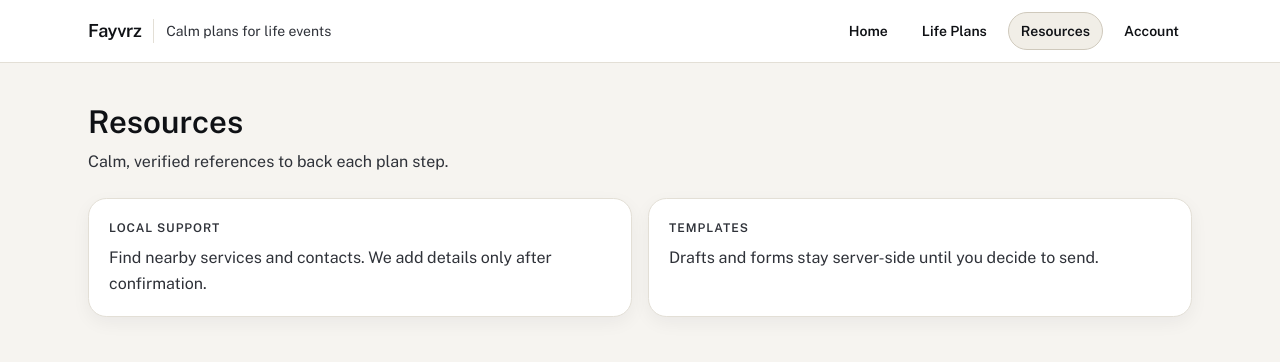
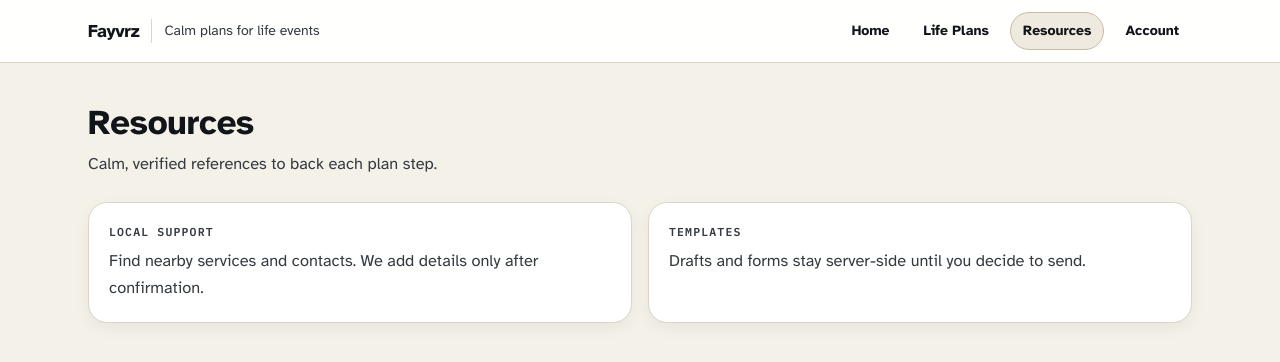
Before and after one commit to bigwest1/fayvrz_rep, a Next.js app: page /resources in a window 1280 px wide. Shown: the top 362 px of the page. Built offline with nearby package versions, Linux system fonts and the light colour scheme.

Commit message:
feat: add design tokens and typography foundation

```diff
--- a/src/app/globals.css
+++ b/src/app/globals.css
@@ -1,32 +1,32 @@
 @import "tailwindcss";
 
 :root {
-  --color-canvas: #f6f4f0;
+  --color-canvas: #f4f1e9;
   --color-surface: #ffffff;
-  --color-surface-muted: #f1eee7;
-  --color-border: #e3dfd6;
-  --color-border-strong: #cfc9bc;
-  --color-text: #0f1115;
-  --color-text-muted: #2f3239;
-  --color-accent-calm: #dfe9e2;
-  --color-accent-contrast: #111827;
+  --color-surface-muted: #eeeadf;
+  --color-border: #ddd4c5;
+  --color-border-strong: #c7baa6;
+  --color-text: #111418;
+  --color-text-muted: #343a40;
+  --color-accent-calm: #d9e4dc;
+  --color-accent-contrast: #0f1720;
 
-  --space-xs: 0.375rem;
+  --space-xs: 0.4rem;
   --space-sm: 0.75rem;
-  --space-md: 1rem;
-  --space-lg: 1.5rem;
-  --space-xl: 2rem;
-  --space-2xl: 2.75rem;
+  --space-md: 1.1rem;
+  --space-lg: 1.6rem;
+  --space-xl: 2.15rem;
+  --space-2xl: 2.85rem;
 
   --radius-xs: 0.35rem;
-  --radius-sm: 0.55rem;
-  --radius-md: 0.85rem;
-  --radius-lg: 1.15rem;
-  --radius-xl: 1.5rem;
+  --radius-sm: 0.65rem;
+  --radius-md: 0.95rem;
+  --radius-lg: 1.2rem;
+  --radius-xl: 1.45rem;
 
-  --shadow-subtle: 0 6px 18px rgba(17, 24, 39, 0.05);
-  --shadow-lifted: 0 10px 28px rgba(17, 24, 39, 0.08);
-  --shadow-overlay: 0 16px 44px rgba(17, 24, 39, 0.12);
+  --shadow-subtle: 0 5px 16px rgba(15, 23, 32, 0.05);
+  --shadow-lifted: 0 10px 28px rgba(15, 23, 32, 0.08);
+  --shadow-overlay: 0 16px 42px rgba(15, 23, 32, 0.12);
 
   --motion-fast: 120ms;
   --motion-base: 180ms;
@@ -34,17 +34,24 @@
   --motion-ease-standard: cubic-bezier(0.33, 1, 0.68, 1);
   --motion-ease-subtle: cubic-bezier(0.25, 0.46, 0.45, 0.94);
   --motion-ease-entrance: cubic-bezier(0.22, 0.61, 0.36, 1);
+
+  --font-display: var(--font-atkinson);
+  --font-body: var(--font-atkinson);
+  --font-mono: var(--font-plex-mono, ui-monospace);
 }
 
 @theme inline {
   --color-background: var(--color-canvas);
   --color-foreground: var(--color-text);
   --color-border: var(--color-border);
-  --font-sans: var(--font-public-sans);
+  --font-sans: var(--font-atkinson);
   --font-mono: var(--font-plex-mono);
 }
 
-* {
+*,
+*::before,
+*::after {
+  box-sizing: border-box;
   font-feature-settings: "ss01" on, "cv02" on;
 }
 
@@ -52,7 +59,9 @@ body {
   margin: 0;
   background: var(--color-canvas);
   color: var(--color-text);
-  font-family: var(--font-public-sans), system-ui, -apple-system, sans-serif;
+  font-family: var(--font-body), system-ui, -apple-system, sans-serif;
+  text-rendering: optimizeLegibility;
+  -webkit-font-smoothing: antialiased;
 }
 
 a {
@@ -60,35 +69,49 @@ a {
   text-decoration: none;
 }
 
+::selection {
+  background: var(--color-accent-calm);
+  color: var(--color-text);
+}
+
 :focus-visible {
   outline: 2px solid var(--color-accent-contrast);
-  outline-offset: 2px;
+  outline-offset: 3px;
+  border-radius: var(--radius-xs);
 }
 
 .type-headline {
-  font-weight: 600;
-  font-size: clamp(2.25rem, 2.6vw + 1rem, 3rem);
-  line-height: 1.1;
-  letter-spacing: -0.02em;
+  font-family: var(--font-display), system-ui, -apple-system, sans-serif;
+  font-weight: 700;
+  font-size: clamp(2.4rem, 2.6vw + 1.2rem, 3.25rem);
+  line-height: 1.08;
+  letter-spacing: -0.018em;
+  color: var(--color-text);
 }
 
 .type-section {
-  font-weight: 600;
-  font-size: clamp(1.5rem, 1.2vw + 1rem, 2rem);
-  line-height: 1.2;
+  font-family: var(--font-display), system-ui, -apple-system, sans-serif;
+  font-weight: 700;
+  font-size: clamp(1.6rem, 1.4vw + 1.05rem, 2.3rem);
+  line-height: 1.15;
+  letter-spacing: -0.012em;
+  color: var(--color-text);
 }
 
 .type-body {
+  font-family: var(--font-body), system-ui, -apple-system, sans-serif;
   font-weight: 400;
-  font-size: 1rem;
-  line-height: 1.6;
+  font-size: 1.02rem;
+  line-height: 1.65;
   color: var(--color-text-muted);
 }
 
 .type-meta {
+  font-family: var(--font-mono), ui-monospace, SFMono-Regular, Menlo, Monaco, Consolas,
+    "Liberation Mono", "Courier New", monospace;
   font-weight: 600;
-  font-size: 0.75rem;
-  letter-spacing: 0.08em;
+  font-size: 0.72rem;
+  letter-spacing: 0.1em;
   text-transform: uppercase;
   color: var(--color-text-muted);
 }
@@ -106,9 +129,9 @@ a {
 
 @media (prefers-reduced-motion: reduce) {
   * {
-    animation-duration: 0.01ms !important;
+    animation-duration: 0ms !important;
     animation-iteration-count: 1 !important;
-    transition-duration: 0.01ms !important;
+    transition-duration: 0ms !important;
     scroll-behavior: auto !important;
   }
 }
--- a/src/app/layout.tsx
+++ b/src/app/layout.tsx
@@ -1,11 +1,11 @@
 import type { Metadata } from "next";
-import { IBM_Plex_Mono, Public_Sans } from "next/font/google";
+import { Atkinson_Hyperlegible, IBM_Plex_Mono } from "next/font/google";
 import "./globals.css";
 
-const publicSans = Public_Sans({
+const atkinson = Atkinson_Hyperlegible({
   subsets: ["latin"],
-  variable: "--font-public-sans",
-  weight: ["400", "500", "600", "700"],
+  variable: "--font-atkinson",
+  weight: ["400", "700"],
   display: "swap",
 });
 
@@ -30,7 +30,7 @@ export default function RootLayout({
   return (
     <html
       lang="en"
-      className={`${publicSans.variable} ${plexMono.variable}`}
+      className={`${atkinson.variable} ${plexMono.variable}`}
       suppressHydrationWarning
     >
       <body className="min-h-screen bg-[color:var(--color-canvas)] text-[color:var(--color-text)] antialiased">
--- a/src/styles/tokens.ts
+++ b/src/styles/tokens.ts
@@ -1,36 +1,36 @@
 export const colors = {
-  canvas: "#f6f4f0",
+  canvas: "#f4f1e9",
   surface: "#ffffff",
-  surfaceMuted: "#f1eee7",
-  border: "#e3dfd6",
-  borderStrong: "#cfc9bc",
-  text: "#0f1115",
-  textMuted: "#2f3239",
-  accentCalm: "#dfe9e2",
-  accentContrast: "#111827",
+  surfaceMuted: "#eeeadf",
+  border: "#ddd4c5",
+  borderStrong: "#c7baa6",
+  text: "#111418",
+  textMuted: "#343a40",
+  accentCalm: "#d9e4dc",
+  accentContrast: "#0f1720",
 } as const;
 
 export const spacing = {
-  xs: "0.375rem",
+  xs: "0.4rem",
   sm: "0.75rem",
-  md: "1rem",
-  lg: "1.5rem",
-  xl: "2rem",
-  "2xl": "2.75rem",
+  md: "1.1rem",
+  lg: "1.6rem",
+  xl: "2.15rem",
+  "2xl": "2.85rem",
 } as const;
 
 export const radii = {
   xs: "0.35rem",
-  sm: "0.55rem",
-  md: "0.85rem",
-  lg: "1.15rem",
-  xl: "1.5rem",
+  sm: "0.65rem",
+  md: "0.95rem",
+  lg: "1.2rem",
+  xl: "1.45rem",
 } as const;
 
 export const elevation = {
-  subtle: "0 6px 18px rgba(17, 24, 39, 0.05)",
-  lifted: "0 10px 28px rgba(17, 24, 39, 0.08)",
-  overlay: "0 16px 44px rgba(17, 24, 39, 0.12)",
+  subtle: "0 5px 16px rgba(15, 23, 32, 0.05)",
+  lifted: "0 10px 28px rgba(15, 23, 32, 0.08)",
+  overlay: "0 16px 42px rgba(15, 23, 32, 0.12)",
 } as const;
 
 export const motion = {
```
